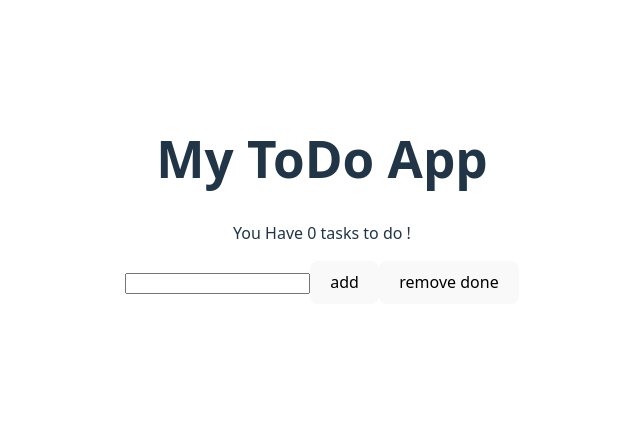
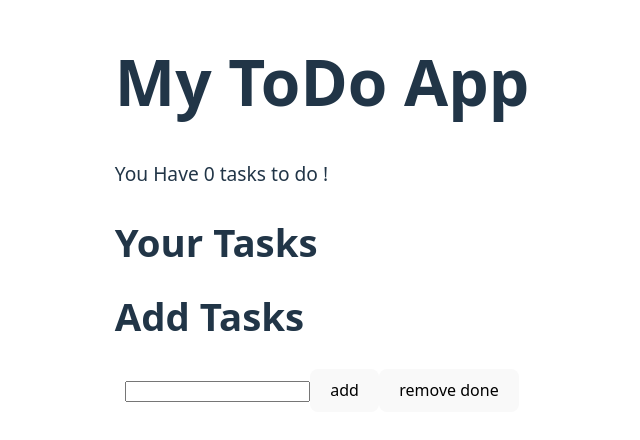
Before and after one commit to abemaru/vue3-practice, a Vue app: page / in a window 1280 px wide. Shown: the part 192-632 px from the top of the page, without its empty margins (318-958 px from the left). Built offline with nearby package versions, Linux system fonts and the light colour scheme.

Commit message:
cssちょっとだけ修正

```diff
--- a/src/App.vue
+++ b/src/App.vue
@@ -4,7 +4,6 @@ import { appStore } from './stores/App.store.ts';
 
 const store = appStore()
 
-// 画面表示
 const tasksLeft = computed(() => store.countTodos)
 let textInput = '' as string;
 </script>
@@ -16,13 +15,9 @@ let textInput = '' as string;
   <p>
     You Have {{ tasksLeft }} tasks to do !
   </p>
-  <input type="text" v-model="textInput" />
-  <button @click="store.addTodo(textInput)">
-    add
-  </button>
-  <button @click="store.removeDoneTodos()">
-    remove done
-  </button>
+  <h2>
+    Your Tasks
+  </h2>
   <ul>
     <li v-for="item of store.todos">
       <input type="checkbox" v-model="item.status" />
@@ -31,6 +26,16 @@ let textInput = '' as string;
       </label>
     </li>
   </ul>
+  <h2>
+    Add Tasks
+  </h2>
+  <input type="text" v-model="textInput" />
+  <button @click="store.addTodo(textInput)">
+    add
+  </button>
+  <button @click="store.removeDoneTodos()">
+    remove done
+  </button>
 </template>
 
 <style scoped>
--- a/src/style.css
+++ b/src/style.css
@@ -2,6 +2,7 @@
   font-family: system-ui, Avenir, Helvetica, Arial, sans-serif;
   line-height: 1.5;
   font-weight: 400;
+  text-align: left;
 
   color-scheme: light dark;
   color: rgba(255, 255, 255, 0.87);
@@ -18,6 +19,7 @@ a {
   color: #646cff;
   text-decoration: inherit;
 }
+
 a:hover {
   color: #535bf2;
 }
@@ -31,8 +33,25 @@ body {
 }
 
 h1 {
-  font-size: 3.2em;
+  font-size: 4em;
   line-height: 1.1;
+  text-align: left;
+}
+
+h2 {
+  font-size: 2.4em;
+  line-height: 1.1;
+  text-align: left;
+}
+
+ul {
+  list-style-position: inside;
+  list-style-type: square;
+}
+
+p {
+  font-size: 1.2em;
+  text-align: left;
 }
 
 button {
@@ -46,9 +65,11 @@ button {
   cursor: pointer;
   transition: border-color 0.25s;
 }
+
 button:hover {
   border-color: #646cff;
 }
+
 button:focus,
 button:focus-visible {
   outline: 4px auto -webkit-focus-ring-color;
@@ -70,9 +91,11 @@ button:focus-visible {
     color: #213547;
     background-color: #ffffff;
   }
+
   a:hover {
     color: #747bff;
   }
+
   button {
     background-color: #f9f9f9;
   }
```
